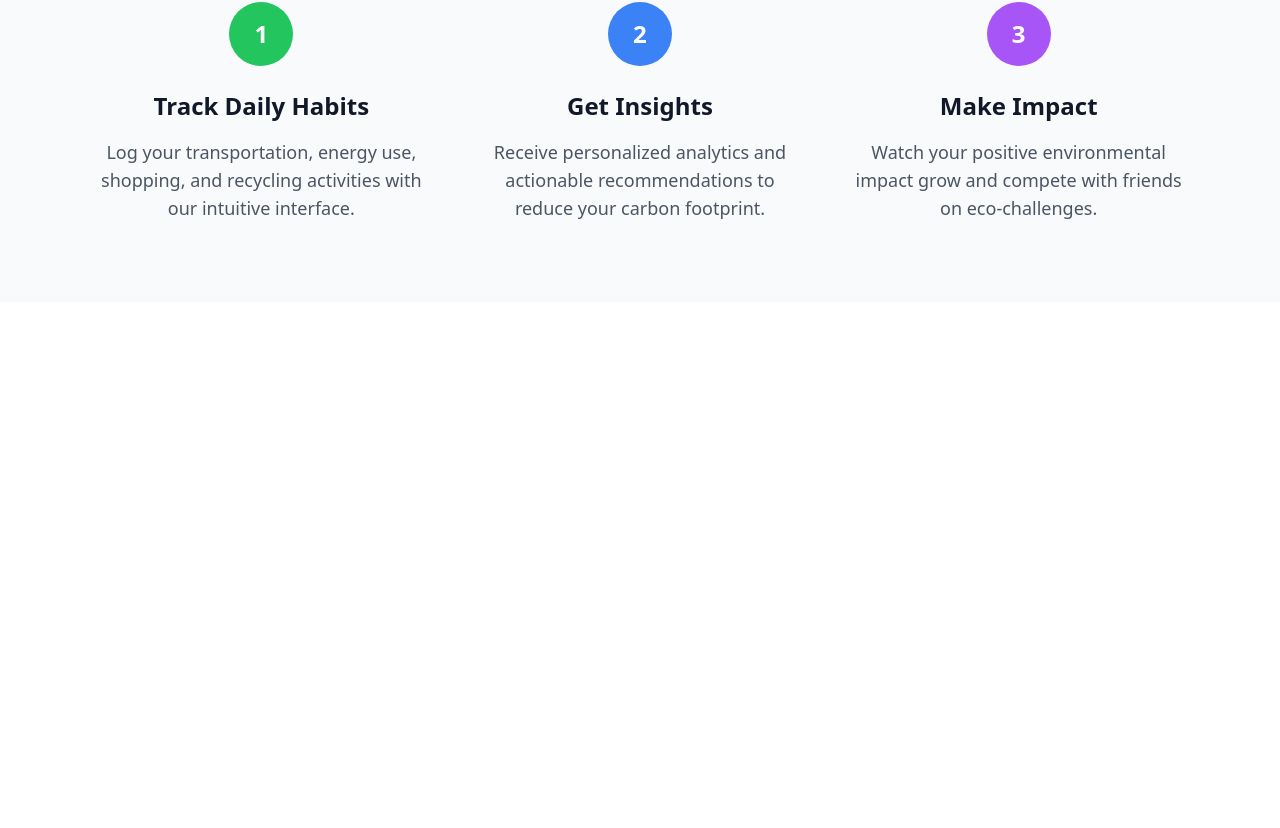
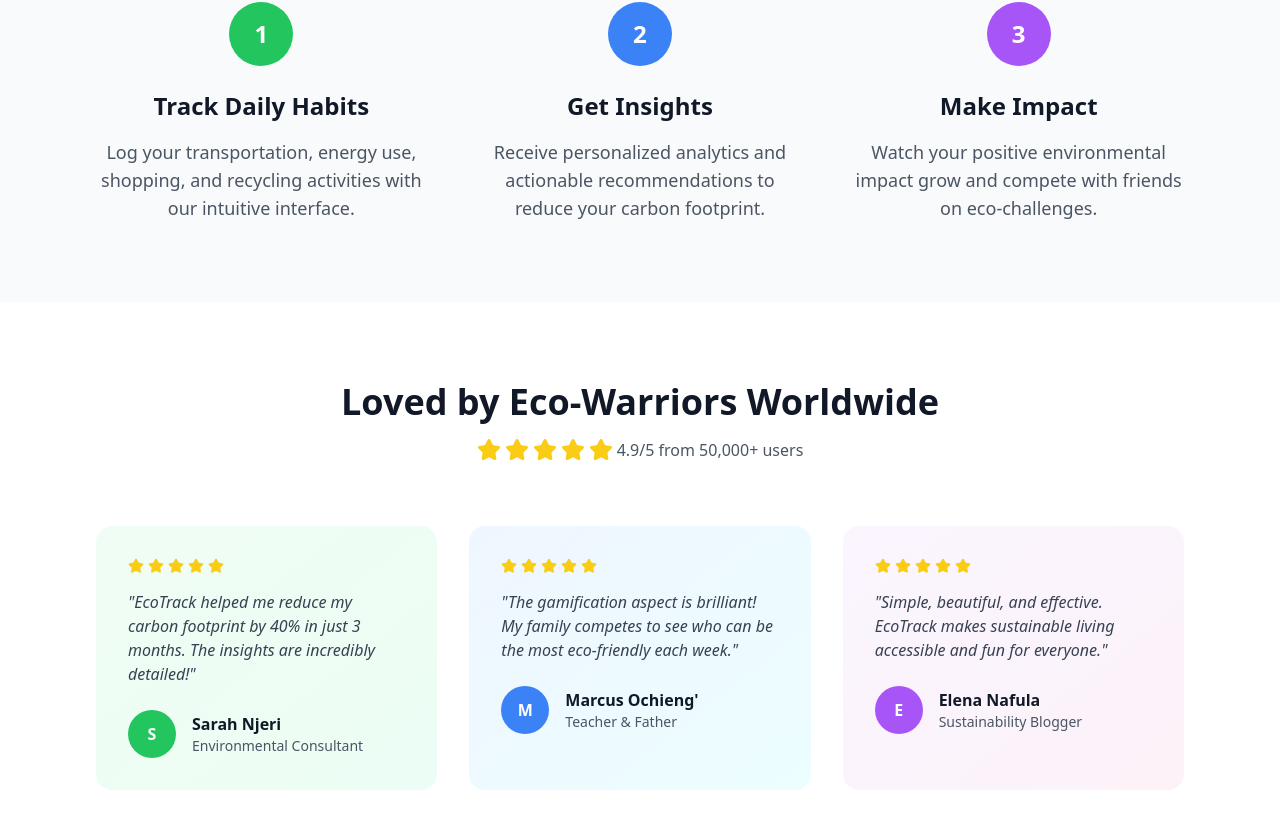
Before and after one commit to ProximaD/ecotrack, a React (Create React App) app in the folder frontend/: page / in a window 1280 px wide. Shown: the part 1408-2236 px from the top of the page. Before the commit the page ends 1710 px from the top, so only its background shows below. Built offline with nearby package versions, Linux system fonts and the light colour scheme.

Commit message:
Added Testimonials Section

```diff
--- a/frontend/src/App.js
+++ b/frontend/src/App.js
@@ -5,6 +5,7 @@
 import Hero from "./components/Hero";
 import Features from "./components/Features";
 import HowItWorks from './components/HowItWorks';
+import Testimonials from './components/Testimonials';
 
 function App() {
   return (
@@ -13,6 +14,7 @@
       <Hero />
       <Features />
       <HowItWorks />
+      <Testimonials />
     </div>
   );
 }
--- a/frontend/src/components/Testimonials.jsx
+++ b/frontend/src/components/Testimonials.jsx
@@ -0,0 +1,71 @@
+import React from 'react';
+import { Star } from 'lucide-react';
+
+export default function Testimonials() {
+  const testimonials = [
+    {
+      quote: "EcoTrack helped me reduce my carbon footprint by 40% in just 3 months. The insights are incredibly detailed!",
+      author: "Sarah Njeri",
+      role: "Environmental Consultant",
+      initial: "S",
+      bgColor: "from-green-50 to-emerald-50",
+      avatarColor: "bg-green-500"
+    },
+    {
+      quote: "The gamification aspect is brilliant! My family competes to see who can be the most eco-friendly each week.",
+      author: "Marcus Ochieng'",
+      role: "Teacher & Father",
+      initial: "M",
+      bgColor: "from-blue-50 to-cyan-50",
+      avatarColor: "bg-blue-500"
+    },
+    {
+      quote: "Simple, beautiful, and effective. EcoTrack makes sustainable living accessible and fun for everyone.",
+      author: "Elena Nafula",
+      role: "Sustainability Blogger",
+      initial: "E",
+      bgColor: "from-purple-50 to-pink-50",
+      avatarColor: "bg-purple-500"
+    }
+  ];
+
+  return (
+    <section id="testimonials" className="py-20 bg-white">
+      <div className="max-w-6xl mx-auto px-4 sm:px-6 lg:px-8">
+        <div className="text-center mb-16">
+          <h2 className="text-4xl font-bold text-gray-900 mb-4">
+            Loved by Eco-Warriors Worldwide
+          </h2>
+          <div className="flex items-center justify-center space-x-1 mb-4">
+            {[...Array(5)].map((_, i) => (
+              <Star key={i} className="h-6 w-6 text-yellow-400 fill-current" />
+            ))}
+            <span className="ml-2 text-gray-600">4.9/5 from 50,000+ users</span>
+          </div>
+        </div>
+
+        <div className="grid md:grid-cols-3 gap-8">
+          {testimonials.map((testimonial, index) => (
+            <div key={index} className={`bg-gradient-to-br ${testimonial.bgColor} rounded-2xl p-8`}>
+              <div className="flex items-center space-x-1 mb-4">
+                {[...Array(5)].map((_, i) => (
+                  <Star key={i} className="h-4 w-4 text-yellow-400 fill-current" />
+                ))}
+              </div>
+              <p className="text-gray-700 mb-6 italic">"{testimonial.quote}"</p>
+              <div className="flex items-center space-x-4">
+                <div className={`w-12 h-12 ${testimonial.avatarColor} rounded-full flex items-center justify-center text-white font-bold`}>
+                  {testimonial.initial}
+                </div>
+                <div>
+                  <div className="font-semibold text-gray-900">{testimonial.author}</div>
+                  <div className="text-sm text-gray-600">{testimonial.role}</div>
+                </div>
+              </div>
+            </div>
+          ))}
+        </div>
+      </div>
+    </section>
+  );
+}
```
